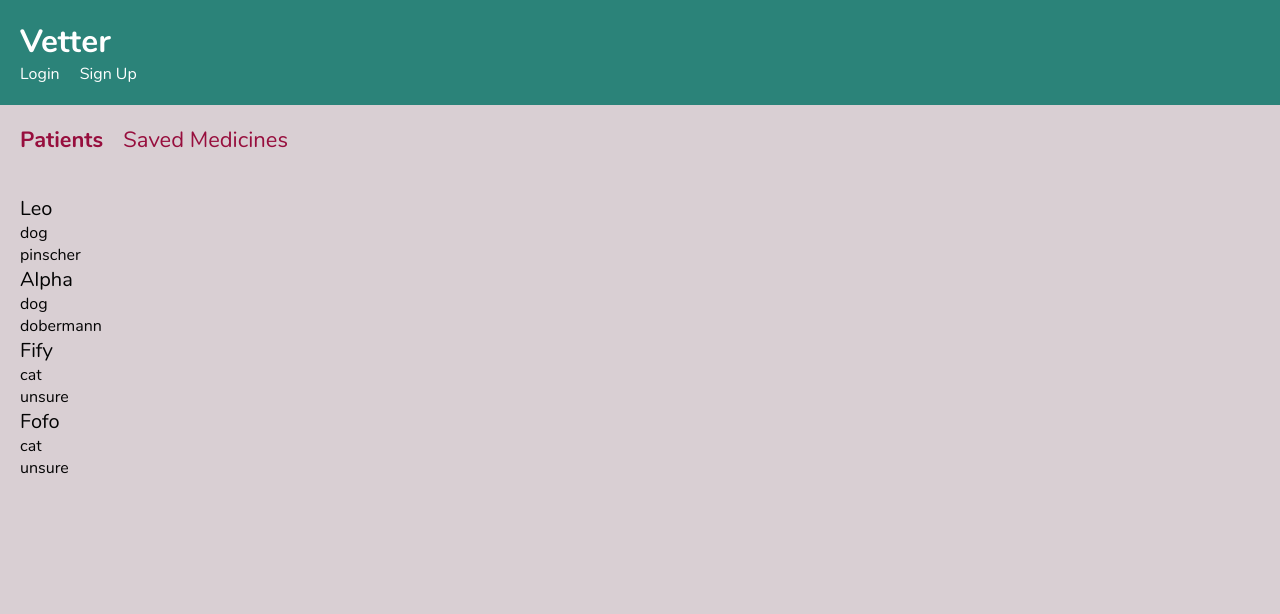
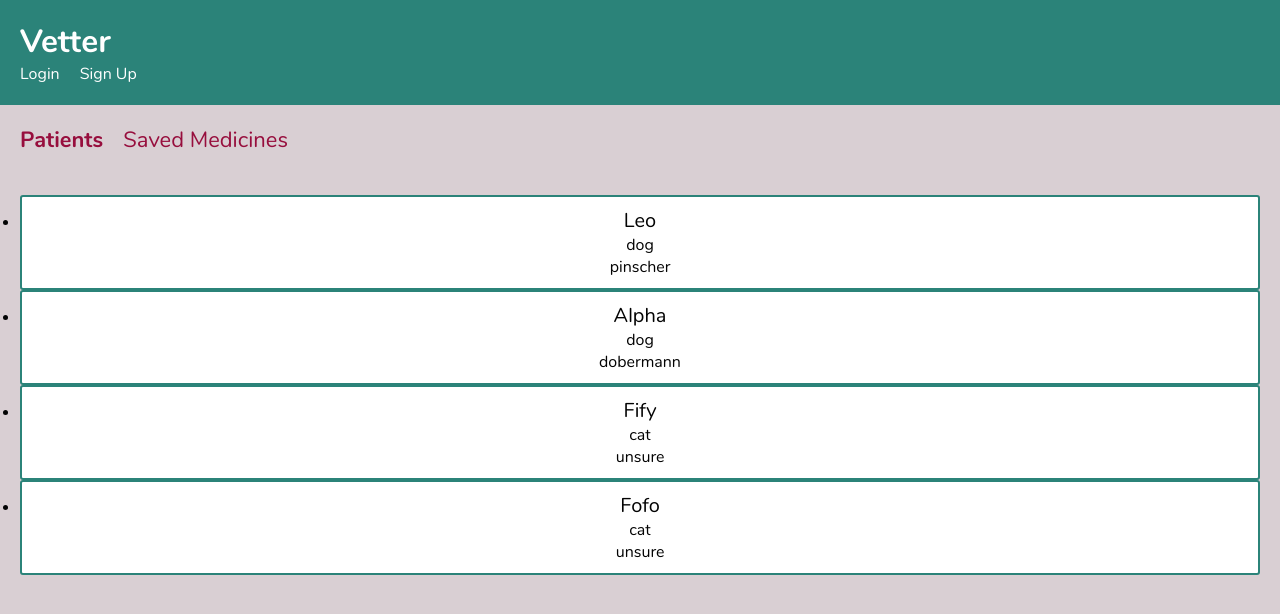
Before and after one commit to rafaelalma/vetter-client, a React (Create React App) app: page /dashboard/patients in a window 1280 px wide. Shown: the top 614 px of the page. Built offline with nearby package versions, Linux system fonts and the light colour scheme; data requests are answered from the project's data file.

Commit message:
Refactor PatientCard component

```diff
--- a/src/views/Dashboard/PatientsList/PatientCard/PatientCard.jsx
+++ b/src/views/Dashboard/PatientsList/PatientCard/PatientCard.jsx
@@ -4,10 +4,10 @@ export default function PatientCard({ patient }) {
   const { name, species, breed } = patient;
 
   return (
-    <div className="PatientCard">
+    <li className="PatientCard">
       <h3>{name}</h3>
       <p>{species}</p>
       <p>{breed}</p>
-    </div>
+    </li>
   );
 }
--- a/src/views/Dashboard/PatientsList/PatientCard/PatientCard.scss
+++ b/src/views/Dashboard/PatientsList/PatientCard/PatientCard.scss
@@ -1,2 +1,10 @@
+@import "styles/settings/spacing";
+@import "styles/settings/colors";
+
 .PatientCard {
+  padding: $spacing-1;
+  border: 2px solid $primary-1;
+  background-color: $white;
+  border-radius: 3px;
+  text-align: center;
 }
```
